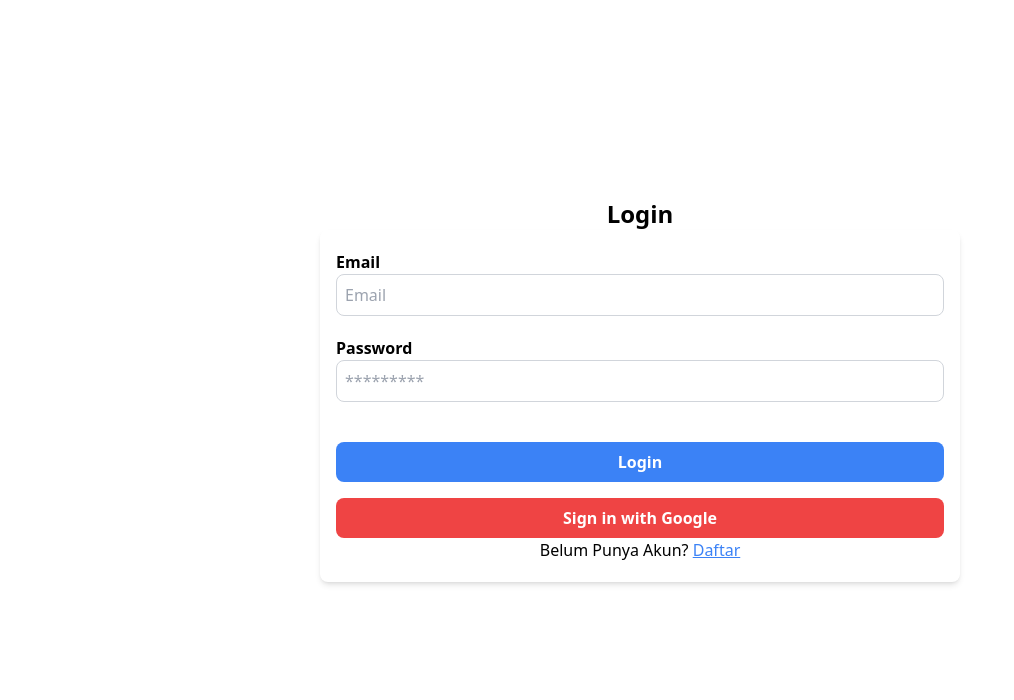
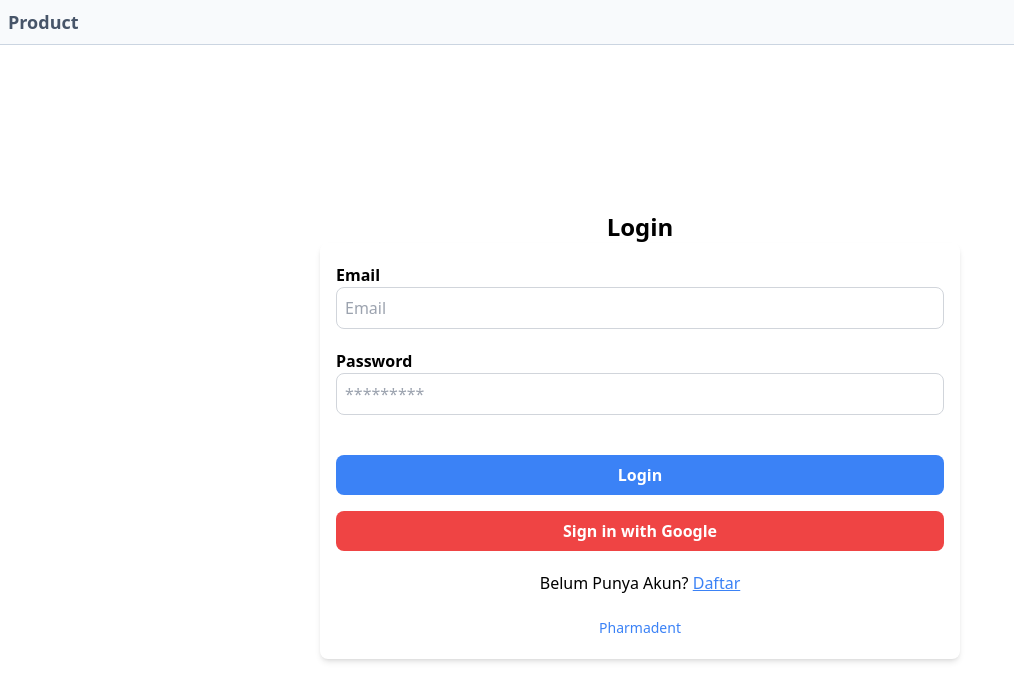
Before and after one commit to Pratama89/nextjs, a Next.js app: page /auth/login in a window 1280 px wide. Shown: the top 700 px of the page, without its empty margins (0-1014 px from the left). Built offline with nearby package versions, Linux system fonts and the light colour scheme.

Commit message:
berasil login pakia Google

```diff
--- a/next.config.js
+++ b/next.config.js
@@ -1,6 +1,14 @@
 /** @type {import('next').NextConfig} */
 const nextConfig = {
   reactStrictMode: true,
+  images: {
+    remotePatterns: [
+      {
+        protocol: 'https',
+        hostname: 'images.unsplash.com',
+      }
+    ]
+  }
 }
 
 module.exports = nextConfig
--- a/src/components/layouts/AppShell/index.tsx
+++ b/src/components/layouts/AppShell/index.tsx
@@ -1,5 +1,6 @@
 import { useRouter } from "next/router"
 import Navbar from "../Navbar"
+import Menu from "../Menu"
 
 
 type AppSheelProps = {
@@ -14,6 +15,7 @@ const AppShell = (props: AppSheelProps) => {
     return (
         <main>
             {!disableNavbar.includes(pathname) && <Navbar />}
+            <Menu />
             {children}
         </main>
     )
--- /dev/null
+++ b/src/components/layouts/Menu/index.tsx
@@ -0,0 +1,11 @@
+import Link from "next/link"
+
+const MenuBar = () => {
+    return (
+        <div className="flex justify-start bg-slate-50 border-b border-slate-300  ">
+            <div className="font-bold text-lg  container mx-auto  p-2 text-slate-600 "><Link href="/product">Product</Link></div>
+        </div>
+    )
+}
+
+export default MenuBar
--- a/src/components/layouts/Navbar/index.tsx
+++ b/src/components/layouts/Navbar/index.tsx
@@ -14,6 +14,7 @@ function Navbar() {
                 </Link>
                 </div>
             <div className="flex justify-between items-center mx-2 gap-3">
+                <Link href={'/profile'}>
                 {data && data.user.image && (
                     <img
                       src={data.user.image}
@@ -23,9 +24,10 @@ function Navbar() {
                       className=" rounded-full"
                     />
                 )}
+                </Link>
                 <div className="animate-none">
                     <Link href={'/profile'}>
-                        {data && data.user.fullname}{" "}
+                        {data && data.user.name}{" "}
                     </Link>
                 </div>
 
--- a/src/pages/404.tsx
+++ b/src/pages/404.tsx
@@ -1,16 +1,18 @@
+import Image from "next/image"
 import Link from "next/link"
 
 /* eslint-disable @next/next/no-img-element */
 const Custom404 = () => {
     return (
         <main className="grid min-h-full h-screen place-items-center  px-6 py-24 sm:py-32 lg:px-8">
-            <img src="/img/pharmadent.jpg" alt="Pharmadent" className="absolute inset-0 -z-10 h-full w-full object-cover"/>
+            {/* <img src="/img/pharmadent.jpg" alt="Pharmadent" className="absolute inset-0 -z-10 h-full w-full object-cover"/> */}
+            <Image src="/img/pharmadent.jpg" alt="404" className="absolute inset-0 -z-10 h-full w-full object-cover" width={1920} height={1080}/>
             <div className="text-center">
                 <p className="text-3xl font-semibold text-indigo-600">404</p>
                 <h1 className="mt-4 text-3xl font-bold tracking-tight text-gray-900 sm:text-5xl">Page not found</h1>
                 <p className="mt-6 text-base leading-7 text-gray-600">Sorry, we couldn’t find the page you’re looking for.</p>
                 <div className="mt-10 flex items-center justify-center gap-x-6">
-                <Link href="/dashboard" className="rounded-md bg-indigo-600 px-3.5 py-2.5 text-sm font-semibold text-white shadow-sm hover:bg-indigo-500 focus-visible:outline focus-visible:outline-2 focus-visible:outline-offset-2 focus-visible:outline-indigo-600">
+                <Link href="/" className="rounded-md bg-indigo-600 px-3.5 py-2.5 text-sm font-semibold text-white shadow-sm hover:bg-indigo-500 focus-visible:outline focus-visible:outline-2 focus-visible:outline-offset-2 focus-visible:outline-indigo-600">
                 Go back home
                 </Link>
                 <a href="https://wa.me/6282191629191" className="text-sm font-semibold text-gray-900">Contact support <span aria-hidden="true">&rarr;</span></a>
--- a/src/views/auth/Login/index.tsx
+++ b/src/views/auth/Login/index.tsx
@@ -84,10 +84,14 @@ const LoginView = () => {
                 </button>
               </div>
 
-              <p className="mb-5">
+              <p className="mb-5 mt-5">
                 Belum Punya Akun? <Link href={'/auth/register'} className="underline text-blue-500 ">Daftar</Link>
               </p>
+              <div className="mb-5">
+                <Link href={'/'} className="text-sm text-blue-500 ">Pharmadent</Link>
+              </div>
             </div>
+
         </div>
     )
 }
--- a/src/views/index.tsx
+++ b/src/views/index.tsx
@@ -18,7 +18,8 @@ const ProductView = ({ products }: { products: ProductType[] }) => {
               href={`/product/${product.id}`}
               key={product.id}
               className="flex flex-col items-start rounded-lg mt-3 mb-3 lg:w-60 w-36 border bg-white  mx-2 ">
-                <img src={product.image} alt={product.name} className=" w-36 h-36 lg:w-60 lg:h-60 rounded-lg shadow-lg " />
+                {/* <img src={product.image} alt={product.name} className=" w-36 h-36 lg:w-60 lg:h-60 rounded-lg shadow-lg " /> */}
+                <Image src={product.image} alt={product.name} width={300} height={300} className=" w-36 h-36 lg:w-60 lg:h-60 rounded-lg shadow-lg " />
                   <div className="px-2 py-2 ">
                     <h4 className="font-bold text-xs md:text-xs lg:text-lg">{product.name}</h4>
                     <p className="font-bold text-xs md:text-xs lg:text-lg">{product.price.toLocaleString("id-ID", { style: "currency", currency: "IDR" })}</p>
```
